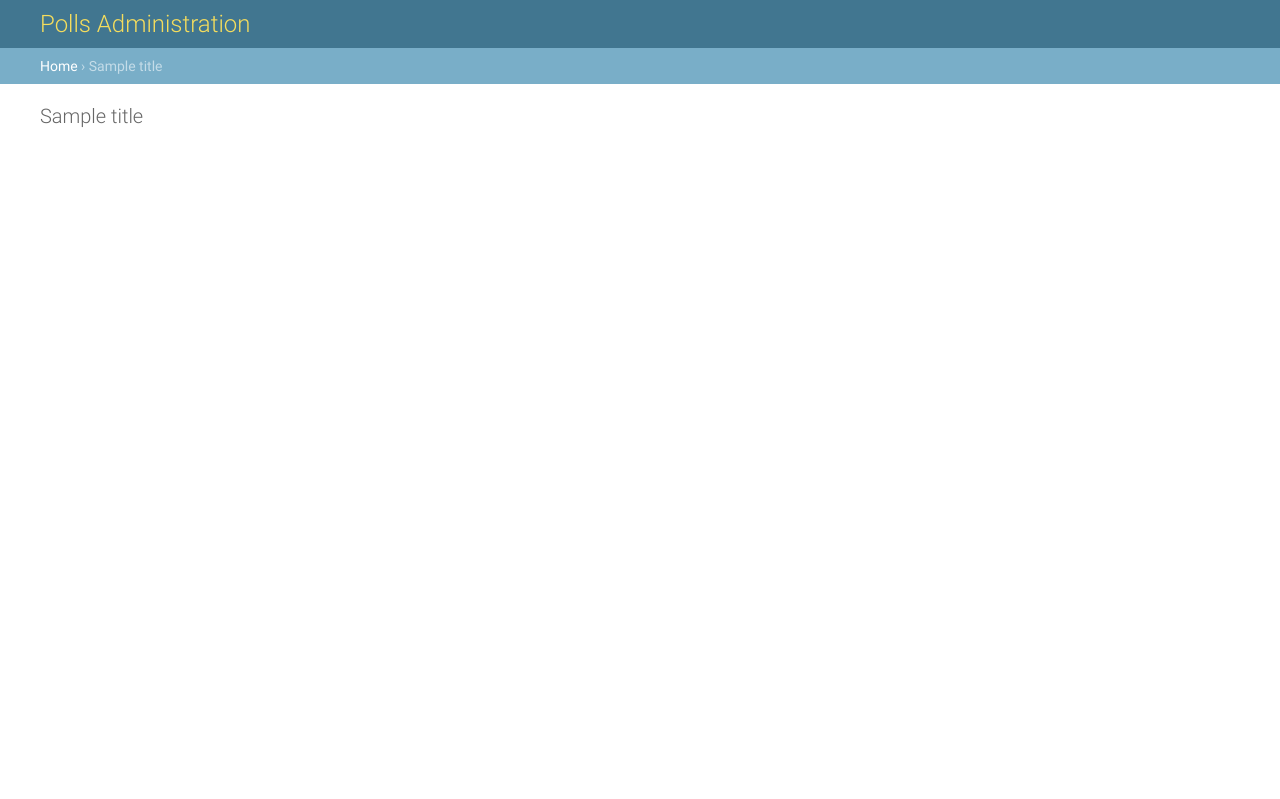
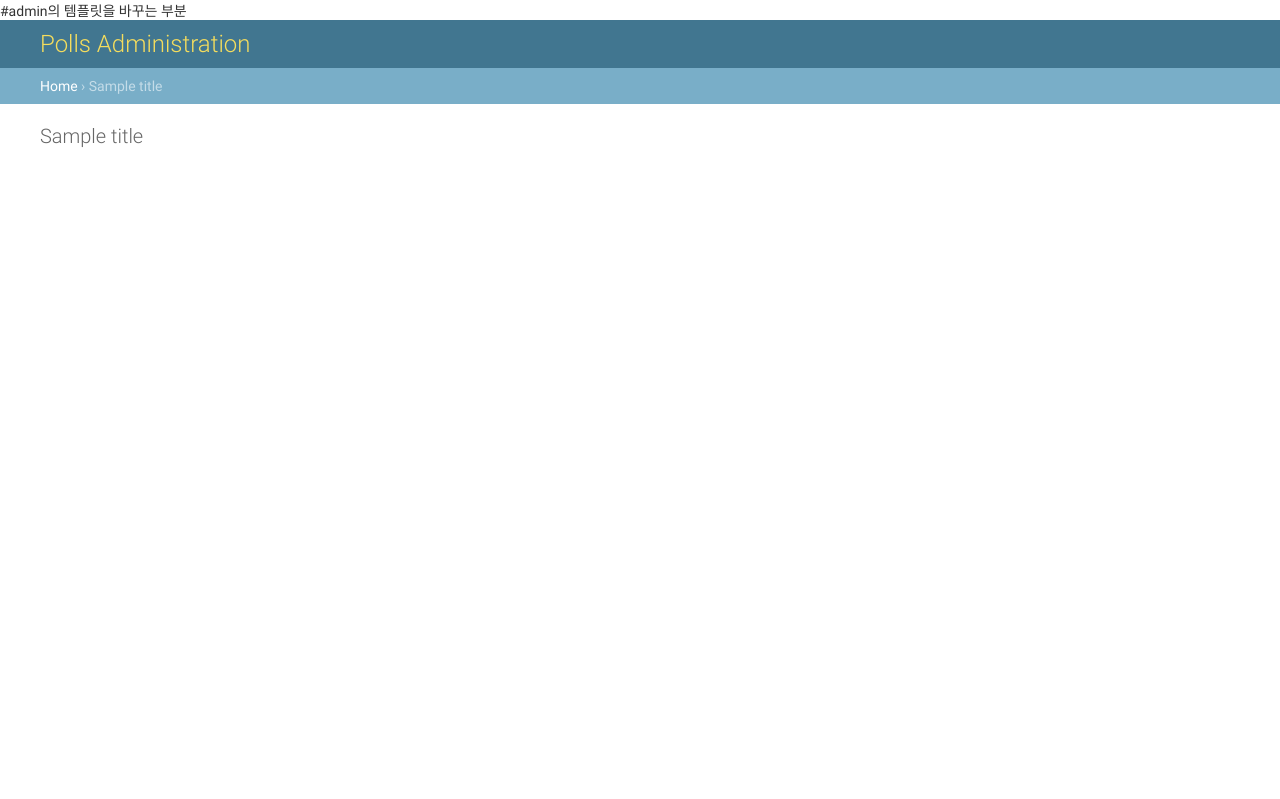
Before and after one commit to 2damny/mysite, a Django app: template templates/admin/base_site.html in a window 1280 px wide. Shown: the top 799 px of the page. Before the commit the page ends 127 px from the top, so only its background shows below. Run offline with Django 3.2, Linux system fonts and the light colour scheme; the template is opened without the code that fills it: most values are stand-ins (such as "Sample title", 1, 10 or a date in 2020).

Commit message:
Update base_site.html
admin을 커스트마이징 하기 위해서는 기본 장고 디렉토리에서 소스파일을 우리의 프로젝트 디렉터리로 가지고 와서 작업을 한다.

```diff
--- a/templates/admin/base_site.html
+++ b/templates/admin/base_site.html
@@ -1,3 +1,6 @@
+#admin의 템플릿을 바꾸는 부분
+
+
 {% extends "admin/base.html" %}
 
 {% block title %}{{ title }} | {{ site_title|default:_('Django site admin') }}{% endblock %}
```
